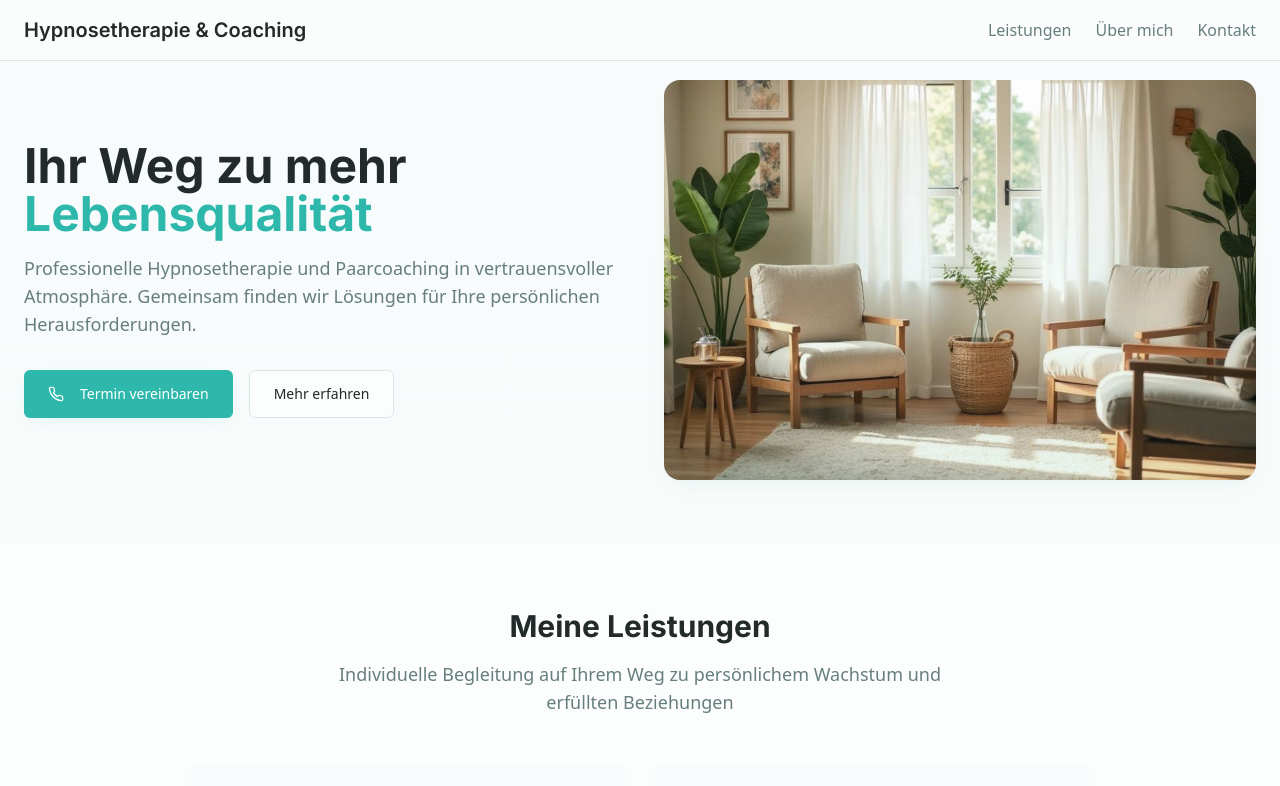
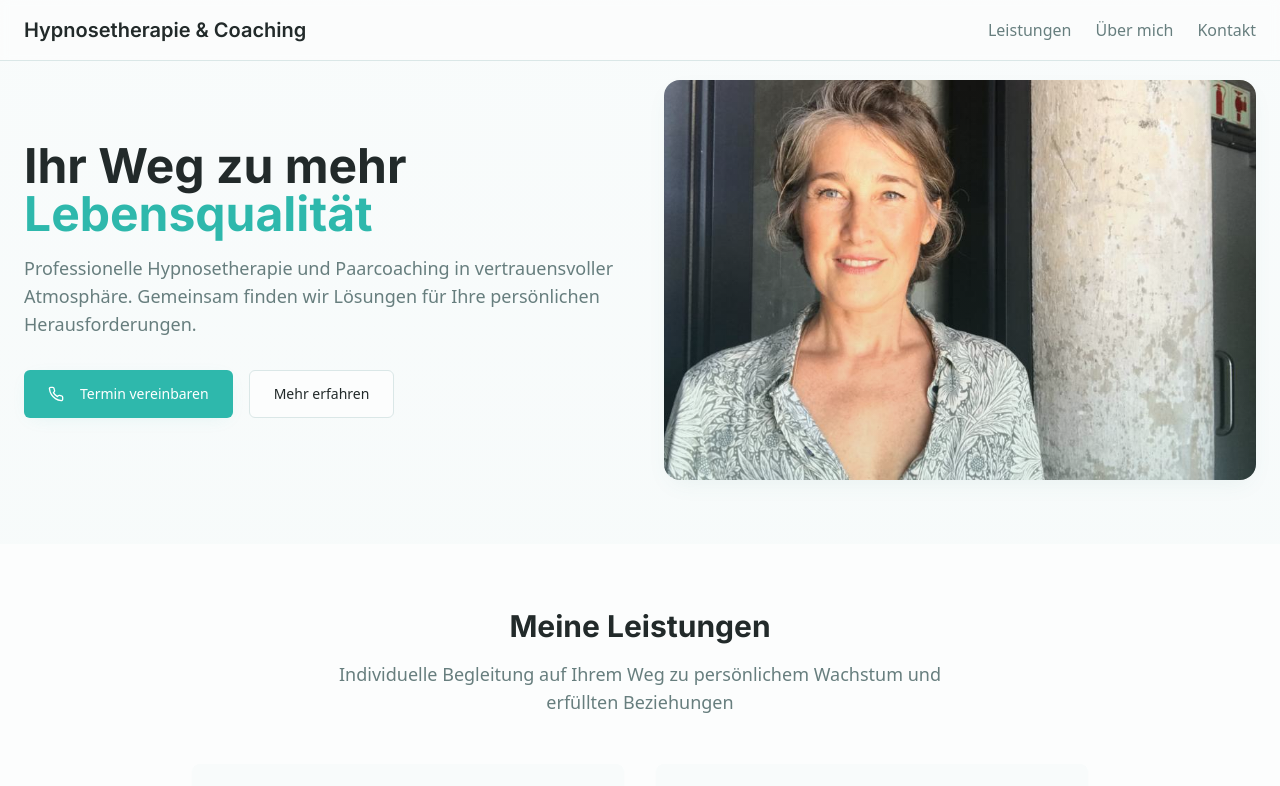
Before and after one commit to design-capturemedia/plauder-kiste, a React (Vite) app: page / in a window 1280 px wide. Shown: the top 786 px of the page. Built offline with nearby package versions, Linux system fonts and the light colour scheme; the HTML template or start-up script is replaced by a standard one.

Commit message:
Update hero image

```diff
--- a/src/pages/Index.tsx
+++ b/src/pages/Index.tsx
@@ -67,8 +67,8 @@ const Index = () => {
             <div className="relative order-first lg:order-last">
               <div className="relative rounded-2xl overflow-hidden shadow-card">
                 <img
-                  src={heroImage}
-                  alt="Therapeutische Atmosphäre - Entspannte Praxisräume für Hypnosetherapie und Paarcoaching"
+                  src="/lovable-uploads/2055aba2-395e-4ec2-bb27-5fa4b32e1798.png"
+                  alt="Professionelle Hypnosetherapeutin und Coach - Vertrauensvolle Beratung für Ihr Wohlbefinden"
                   className="w-full h-[300px] sm:h-[400px] object-cover"
                   loading="lazy"
                 />
```
Also changed, not shown: public/lovable-uploads/2055aba2-395e-4ec2-bb27-5fa4b32e1798.png (added).
